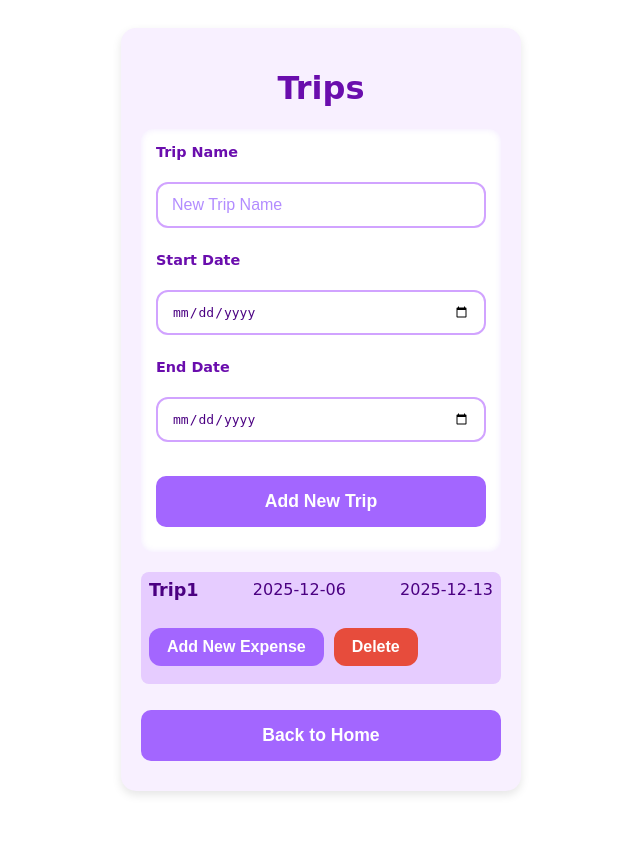
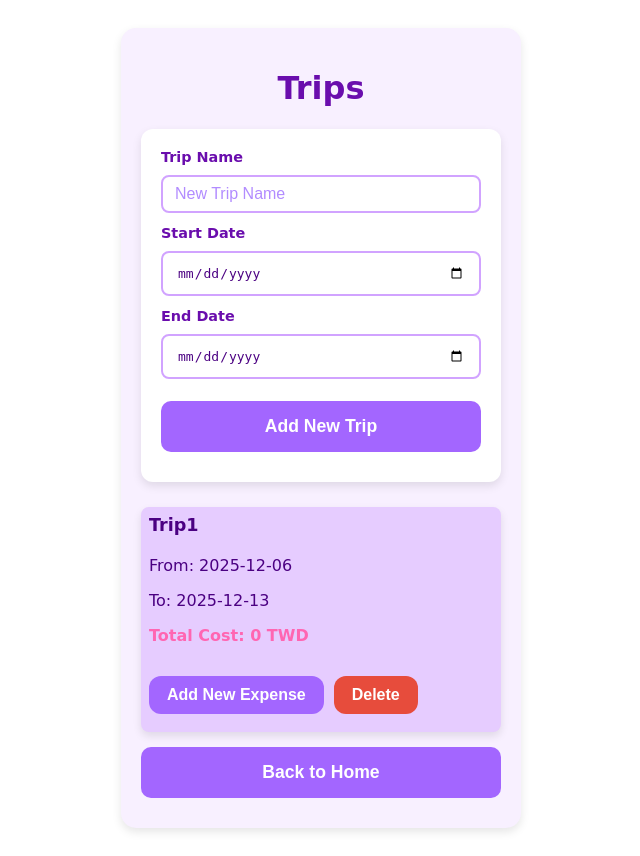
Before and after one commit to Mason0167/accounting_app, a Flask app: page /tripSelection in a window 1280 px wide. Shown: the whole page, without its empty margins (319-959 px from the left). Before the commit the page ends 795 px from the top, so only its background shows below. Run offline with Flask 3, Linux system fonts and the light colour scheme; data comes from the database, SQL or seed files in the repository; both versions use the stored data as it was after the commit.

```diff
--- a/app.py
+++ b/app.py
@@ -31,8 +31,8 @@ def init_db():
 
     # insert paymentMethods
     default_paymentMethods = [
-        (1, 'cash'),
-        (2, 'card')
+        (1, 'card'),
+        (2, 'cash')
     ]
 
     for method in default_paymentMethods:
@@ -49,24 +49,85 @@ def init_db():
 
     # insert categories
     default_categories = [
-        (1, 'meals', 1),
-        (2, 'activities', 2),
-        (3, 'transportation', 3),
-        (4, 'accommodation', 4),
-        (4, 'others', 4)
+        ('meals', 1),
+        ('activities', 2),
+        ('transportation', 3),
+        ('accommodation', 4),
+        ('others', 5)
     ]
 
-    for cat in default_categories:
-        c.execute('INSERT OR IGNORE INTO categories (id, cat_name, order_index) VALUES (?, ?, ?)', cat)
+    for cat_name, order_index in default_categories:
+        c.execute(
+            'INSERT OR IGNORE INTO categories (cat_name, order_index) VALUES (?, ?)',
+            (cat_name, order_index)
+        )
+
+    # currencies table
+    c.execute('''CREATE TABLE IF NOT EXISTS currencies (
+                 id INTEGER PRIMARY KEY,
+                 code TEXT UNIQUE,
+                 currency_name TEXT,
+                 symbol TEXT,
+                 is_base INTEGER DEFAULT 0
+                )
+            ''')
+
+    default_currencies = [
+        ('NTD', 'New Taiwanese Dollar', '$'),
+        ('JPY', 'Japanese Yen', '¥'),
+        ('KRW', 'Korean Won', '₩'),
+        ('VND', 'Vietnamese Dong', '₫'),
+        ('USD', 'US Dollar', '$'),
+        ('EUR', 'Euro', '€'),
+        ('GBP', 'British Pound', '£')
+    ]
+
+    for code, currency_name, symbol in default_currencies:
+        c.execute(
+            'INSERT OR IGNORE INTO currencies (code, currency_name, symbol) VALUES (?, ?, ?)',
+            (code, currency_name, symbol)
+        )
+
+    # Exchange_rates table
+    c.execute('''
+        CREATE TABLE IF NOT EXISTS exchange_rates (
+            id INTEGER PRIMARY KEY,
+            currency_id INTEGER UNIQUE,
+            rate_to_base REAL NOT NULL,
+            updated_at TEXT NOT NULL,
+            FOREIGN KEY(currency_id) REFERENCES currencies(id)
+        )
+    ''')
+
+    default_exchange_rates = [
+        ('JPY', 0.2004),
+        ('KRW', 0.02114),
+        ('VND', 0.001187),
+        ('USD', 31.215),
+        ('EUR', 36.617),
+        ('GBP', 41.761)
+    ]
+
+    for code, rate in default_exchange_rates:
+        c.execute('SELECT id FROM currencies WHERE code = ?', (code,))
+        row = c.fetchone()
+        if row:
+            currency_id = row[0]
+            updated_at = datetime.now().isoformat()
+            c.execute('INSERT OR IGNORE INTO exchange_rates (currency_id, rate_to_base, updated_at)VALUES (?, ?, ?)',
+                (currency_id, rate, updated_at)
+            )
 
     # expenses table
     c.execute('''CREATE TABLE IF NOT EXISTS expenses (
                  id INTEGER PRIMARY KEY,
+                 currency_id INTEGER,
                  method_id INTEGER,
                  category_id INTEGER,
                  trip_id INTEGER,
                  item TEXT,
                  amount REAL,
+                 FOREIGN KEY(currency_id) REFERENCES currensies(id),
                  FOREIGN KEY(method_id) REFERENCES paymentMethods(id),
                  FOREIGN KEY(category_id) REFERENCES categories(id),
                  FOREIGN KEY(trip_id) REFERENCES trips(id)
@@ -87,37 +148,39 @@ def tripSelection():
     conn = sqlite3.connect(DB_FILE)
     c = conn.cursor()
 
-    # To store any error/info messages for the modal
+    # Fetch trips for display
+    c.execute('SELECT * FROM trips ORDER BY start_date')
+    trips_list = c.fetchall()
+
     modal_message = None
+    trip_name = ''
+    display_trip_name = ''
+    start_date = ''
+    end_date = ''
 
     if request.method == 'POST':
-        trip_name = request.form['trip_name'].strip().lower()
-        display_trip_name = request.form['trip_name'].strip()
-        start_date = request.form['start_date']
-        end_date = request.form['end_date']
+        trip_name = request.form.get('trip_name', '').strip().lower()
+        display_trip_name = request.form.get('trip_name', '').strip()
+        start_date = request.form.get('start_date', '').strip()
+        end_date = request.form.get('end_date', '').strip()
 
-        # 1. Validate empty trip name
+        # Validation
         if not trip_name:
             modal_message = "Trip name cannot be empty!"
-
         elif not start_date:
             modal_message = "Start date cannot be empty!"
-
         elif not end_date:
             modal_message = "End date cannot be empty!"
-
         else:
-            # 2. Validate dates
             try:
                 start_dt = datetime.strptime(start_date, '%Y-%m-%d')
                 end_dt = datetime.strptime(end_date, '%Y-%m-%d')
-
                 if start_dt > end_dt:
-                    modal_message = "End date must be after start date!"
+                    modal_message = "End date must be after or equal to start date!"
             except ValueError:
                 modal_message = "Invalid date format!"
 
-        # 3. Insert trip if no error
+        # Insert trip if no error
         if not modal_message:
             try:
                 c.execute(
@@ -125,30 +188,50 @@ def tripSelection():
                     (trip_name, start_date, end_date)
                 )
                 conn.commit()
+                modal_message = f'"{display_trip_name}" added successfully!'
+                # Clear entered values after success
+                trip_name = display_trip_name = start_date = end_date = ''
+
             except sqlite3.IntegrityError:
-                modal_message = f'Trip name "{display_trip_name}" already exists!'
+                modal_message = f'"{display_trip_name}" already exists!'
 
-    # Fetch trips for display
-    c.execute('SELECT * FROM trips ORDER BY start_date')
-    trips_list = c.fetchall()
+        # Refresh trips after potential insertion
+        c.execute('SELECT * FROM trips ORDER BY start_date')
+        trips_list = c.fetchall()
+
+    # Calculate total expenses in base currency for each trip
+    trips_with_total = []
+    for trip in trips_list:
+        trip_id = trip[0]
+        c.execute('''
+            SELECT SUM(e.amount * r.rate_to_base)
+            FROM expenses e
+            JOIN exchange_rates r ON e.currency_id = r.currency_id
+            WHERE e.trip_id = ?
+        ''', (trip_id,))
+
+        row = c.fetchone()
+        total_in_base = row[0] if row[0] is not None else 0
+
+        trips_with_total.append({
+            'id': trip_id,
+            'trip_name': trip[1],
+            'start_date': trip[2],
+            'end_date': trip[3],
+            'total_in_base': total_in_base
+        })
+
     conn.close()
-
-    if modal_message:
-        # send back trips list + entered values
-        return render_template(
-            "tripSelection.html",
-            trips=trips_list,
-            modal_message=modal_message,
-            entered_trip_name=display_trip_name,
-            entered_start_date=start_date,
-            entered_end_date=end_date
-        )
 
     return render_template(
         'tripSelection.html',
-        trips=trips_list,
-        modal_message=modal_message
+        trips=trips_with_total,
+        modal_message=modal_message,
+        entered_trip_name=trip_name,
+        entered_start_date=start_date,
+        entered_end_date=end_date
     )
+
 
 # newExpense
 @app.route('/newExpense/<int:trip_id>', methods=['GET', 'POST'])
@@ -158,38 +241,125 @@ def newExpense(trip_id):
 
     # To get trip_name in trips table
     c.execute('SELECT trip_name FROM trips WHERE id=?', (trip_id,))
-    trip_name = c.fetchone()[0]
+    row = c.fetchone()
+    trip_name = row[0] if row else None
 
-    # To get order_index in categories table
-    c.execute('SELECT order_index FROM categories WHERE id=?', (order_index,))
-    order_index = c.fetchone()[0]
+    # To get categories table
+    c.execute('SELECT * FROM categories')
+    categories_list = c.fetchall()
+
+    # To get paymentMethods table
+    c.execute('SELECT * FROM paymentMethods')
+    paymentMethods_list = c.fetchall()
+
+    # To get currencies table
+    c.execute('SELECT * FROM currencies')
+    currencies_list = c.fetchall()
+
+    modal_message = None
+    category = ''
+    paymentMethod = ''
+    item = ''
+    amount_str = ''
+    currency = ''
 
     if request.method == 'POST':
 
-        item = request.form['item'].strip().lower()
-        amount = request.form['amount'].strip()
+        category = request.form.get('category', '').strip().lower()
+        paymentMethod = request.form.get('payment_method', '').strip()
+        item = request.form.get('item', '').strip().lower()
+        amount_str = request.form.get('amount', '').strip()
+        currency = request.form.get('currency', '').strip().upper()
 
-        # Validate "item" input
-        if not item:  # empty string, None, or only spaces
-            return redirect(url_for('newExpense', trip_id=trip_id))
+        # Validation
+        if not category:
+            modal_message = "Category cannot be empty!"
+        elif not paymentMethod:
+            modal_message = "Please select a payment method!"
+        elif not item:
+            modal_message = "Item cannot be empty!"
+        elif not amount_str:
+            modal_message = "Amount cannot be empty!"
+        elif not currency:
+            modal_message = "Please select a currency!"
+        else:
+            # Validate "amount" input
+            try:
+                amount = round(float(amount_str), 2)  # 兩位小數
+                if amount <= 0:
+                    modal_message = "Amount must be greater than 0!"
+            except ValueError:
+                modal_message = "Invalid amount!"
 
-        # Validate "amount" input
-        try:
-            amount = round(float(amount_str), 2)  # 兩位小數
-        except ValueError:
-            return redirect(url_for('newExpense', trip_id=trip_id))
+        if not modal_message:
 
-        # Ensure insert successfully or not
-        try:
-            c.execute('INSERT OR IGNORE INTO expenses (trip_id, item, amount) VALUES (?, ?, ?)',
-                  (trip_id, item, amount))
-            conn.commit()
+            # Get category ID
+            c.execute('SELECT id FROM categories WHERE cat_name = ?', (category,))
+            category_row = c.fetchone()
+            if not category_row:
+                modal_message = "Invalid category selected!"
+                # return or render template with the error
+            category_id = category_row[0]
 
-        except sqlite3.IntegrityError:
-            return redirect(url_for('newExpense', trip_id=trip_id))
+            # Get payment method ID
+            c.execute('SELECT id FROM paymentMethods WHERE method_name = ?', (paymentMethod,))
+            payment_row = c.fetchone()
+            if not payment_row:
+                modal_message = "Invalid payment method selected!"
+            payment_id = payment_row[0]
+
+            # Get currency ID
+            c.execute('SELECT id FROM currencies WHERE code = ?', (currency,))
+            currency_row = c.fetchone()
+            if not currency_row:
+                modal_message = "Invalid currency selected!"
+            currency_id = currency_row[0]
+
+            # Ensure insert successfully or not
+            try:
+                c.execute('''
+                    INSERT INTO expenses (trip_id, category_id, method_id, item, amount, currency_id)
+                    VALUES (?, ?, ?, ?, ?, ?)
+                ''', (trip_id, category_id, payment_id, item, amount, currency_id))
+
+                conn.commit()
+                modal_message = "Expense added successfully!"
+                category = paymentMethod = item = amount_str = currency = ""
+
+            except sqlite3.IntegrityError:
+                modal_message = "Oh no! Something went wrong!"
+
+    #grouped_expenses = {}
+    # Fetch expenses only for selected trip
+    #if trip_id:
+        #c.execute('SELECT * FROM expenses WHERE trip_id = ? ORDER BY category_id',
+                #(trip_id,))
+        #all_expenses = c.fetchall()
+
+    # Group expenses by category
+    #for e in all_expenses:
+        #category = e[4]
+        #if category not in grouped_expenses:
+            #grouped_expenses[category] = []
+        #grouped_expenses[category].append(e)
+
 
     conn.close()
-    return render_template('newExpense.html', trip_name=trip_name, trip_id=trip_id)
+    return render_template(
+        'newExpense.html',
+        #grouped_expenses=grouped_expenses,
+        modal_message=modal_message,
+        trip_name=trip_name,
+        categories_list=categories_list,
+        paymentMethods_list=paymentMethods_list,
+        currencies_list=currencies_list,
+        entered_category=category,
+        entered_paymentMethod=paymentMethod,
+        entered_item=item,
+        entered_amount_str=amount_str,
+        entered_currency=currency
+    )
+
 
 # viewExpense
 @app.route('/viewExpense')
@@ -211,14 +381,14 @@ def viewExpense():
             try:
                 trip_id = int(trip_id)
             except ValueError:
-                # Invalid trip_id from URL, ignore and show all expenses
+                # Invalid trip_id from URL
                 trip_id = None
 
         # Fetch expenses only for selected trip
         if trip_id:
-            c.execute('SELECT * FROM expenses WHERE trip_id = ? ORDER BY category', (trip_id,))
-
-        all_expenses = c.fetchall()
+            c.execute('SELECT * FROM expenses WHERE trip_id = ? ORDER BY category',
+                    (trip_id,))
+            all_expenses = c.fetchall()
 
         # Group expenses by category
         for e in all_expenses:
--- a/static/style.css
+++ b/static/style.css
@@ -4,13 +4,13 @@
 
 body {
     background-color: #fff;
-    font-family: 'Comic Sans MS', cursive, sans-serif;
+    font-family: 'Comic Sans MS', 'Comic Sans', sans-serif;
     color: #4B0082;
-    /* 紫色文字 */
     display: flex;
     justify-content: center;
     padding: 20px;
 }
+
 
 .container {
     width: 400px;
@@ -60,6 +60,10 @@ input, select {
 .expense-list {
     list-style: none;
     padding: 0;
+    margin: 0;
+    display: flex;
+    flex-direction: column;
+    gap: 15px; /* space between cards */
 }
 
 .expense-list li {
@@ -103,24 +107,30 @@ input, select {
 
 .trip-item {
     display: flex;
+    justify-content: space-between;
     flex-direction: column; /* 垂直排列 */
     align-items: flex-start; /* 左對齊內容 */
     background-color: #e6ccff;
-    margin: 8px 0;
-    padding: 12px;
+    margin: 0;
+    padding: 15px 20px;
     border-radius: 10px;
-    gap: 8px; /* span 和 button 之間的間距 */
+    box-shadow: 0 4px 8px rgba(0,0,0,0.1);
 }
 
-.trip-info {
-    display: flex;
-    justify-content: space-between; /* span 左右分開 */
-    width: 100%;
+.trip-p{
+    margin: 5px 0;
+    color: #4b0082;
+}
+
+.trip-p p:last-child {
+    font-weight: bold;
+    color: #ff66b2; /* cute pink for Total Cost */
 }
 
 .trip-name {
     font-size: 1.1em;
     font-weight: bold;
+    margin: 0;
 }
 
 /* GO 按鈕加大 */
@@ -139,9 +149,9 @@ select {
 
 .input-field {
     width: 100%;
-    padding: 12px 14px;
+    padding: 8px 12px;
     font-size: 1em;
-    border-radius: 12px;
+    border-radius: 8px;
     border: 2px solid #d1a3ff;
     background-color: #ffffff;
     color: #4B0082;
@@ -176,13 +186,12 @@ select.input-field {
 }
 
 .form-box {
-    display: flex;
-    flex-direction: column;
-    gap: 12px; /* 控制 label 與 input 之間的間距 */
-    background-color: #ffffff;
-    padding: 15px;
+    background-color: #fff;
+    padding: 20px;
     border-radius: 12px;
-    box-shadow: inset 0 0 6px rgba(163, 102, 255, 0.15);
+    box-shadow: 0 4px 10px rgba(0,0,0,0.1);
+    max-width: 500px;
+    margin: 20px auto;
 }
 
 input[type="date"].input-field {
@@ -219,7 +265,6 @@ input[type="date"].input-field {
 .trip-buttons {
     display: flex;         /* horizontal alignment */
     gap: 10px;             /* space between buttons */
-    margin-top: 10px;      /* space from trip info above */
 }
 
 .btn-go, .btn-delete {
--- a/templates/tripSelection.html
+++ b/templates/tripSelection.html
@@ -44,20 +44,24 @@
         <ul class="expense-list">
             {% for trip in trips %}
             <li class="trip-item">
-                <div class="trip-info">
-                    <span class="trip-name">{{ trip[1]|title }}</span>
-                    <span class="start_date">{{ trip[2] }}</span>
-                    <span class="end_date">{{ trip[3] }}</span>
+                <div>
+                    <p class="trip-name">{{ trip['trip_name']|title }}</p>
+                </div>
+
+                <div class="trip-p">
+                    <p>From: {{ trip['start_date'] }}</p>
+                    <p>To: {{ trip['end_date'] }}</p>
+                    <p>Total Cost: {{ trip['total_in_base'] }} TWD</p>
                 </div>
 
                 <div class="trip-buttons">
-                    <a href="{{ url_for('newExpense', trip_id=trip[0]) }}">
+                    <a href="{{ url_for('newExpense', trip_id=trip['id']) }}">
                         <button type="button" class="btn btn-go">Add New Expense</button>
                     </a>
 
                     <button type="button" class="btn btn-delete"
-                            data-id="{{ trip[0] }}"
-                            data-name="{{ trip[1] }}">
+                            data-id="{{ trip['id'] }}"
+                            data-name="{{ trip['trip_name'] }}">
                         Delete
                     </button>
                 </div>
```
Also changed, not shown: other parts of static/style.css (+42 -5 lines), templates/newExpense.html (+92 -11 lines), expenses.db.
